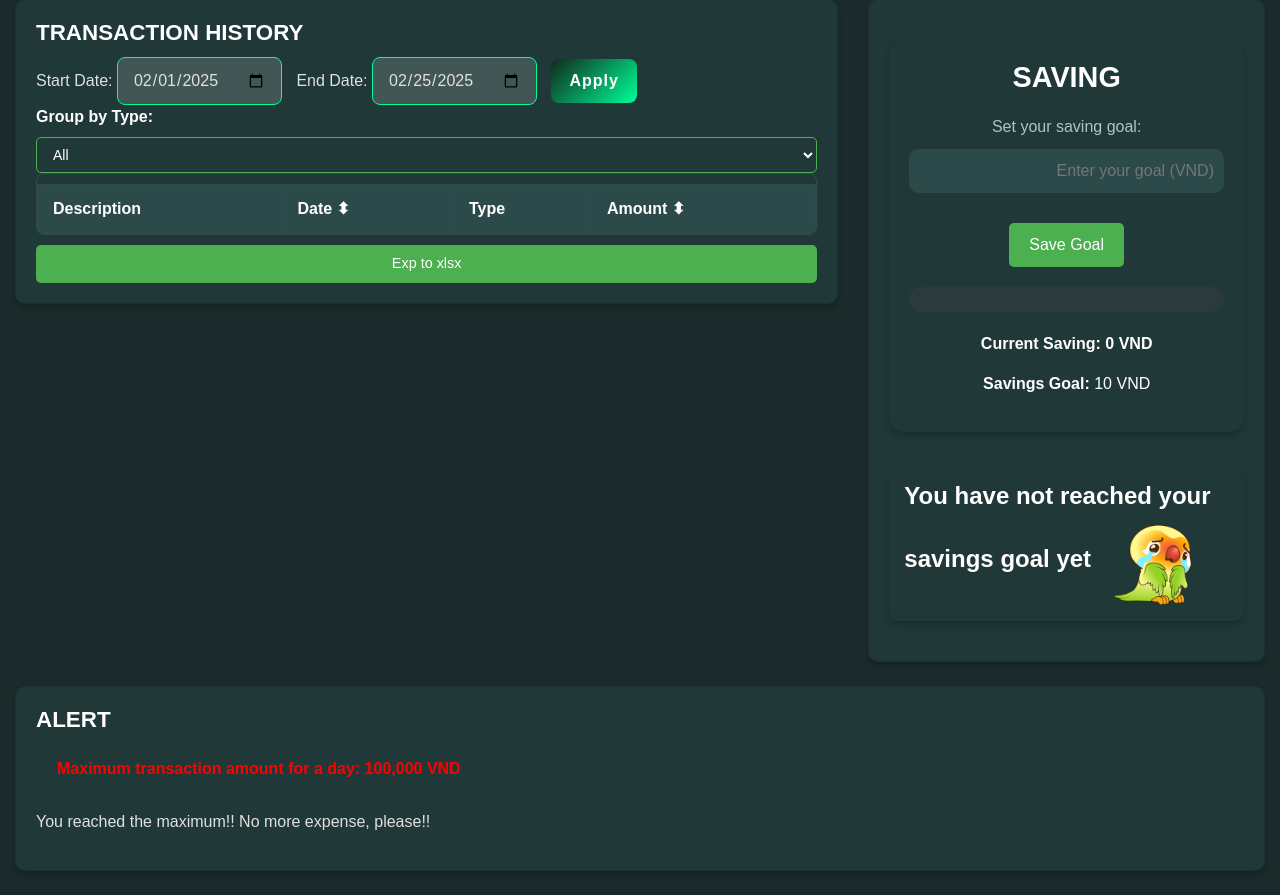
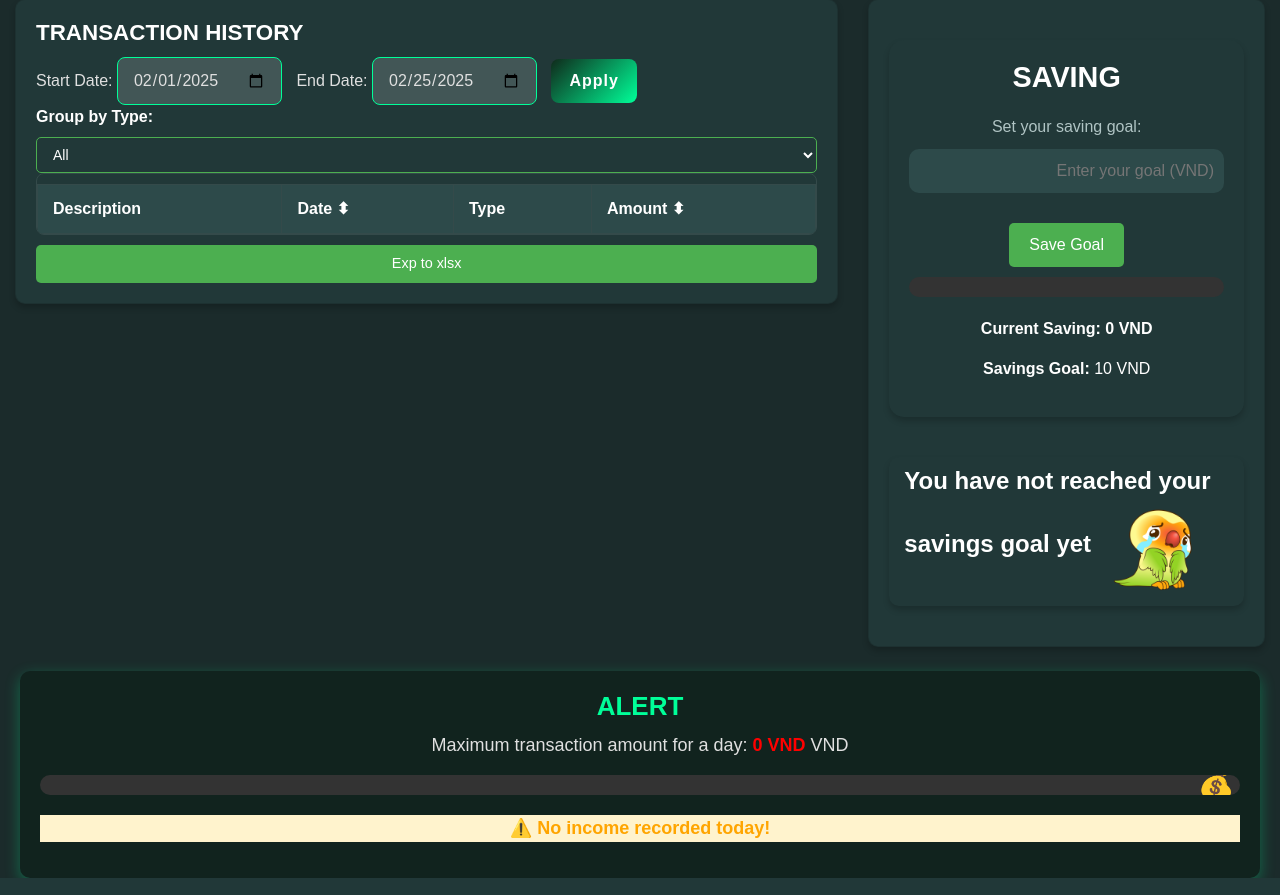
Before and after one commit to LinhHaTranNha/EXPENSE-MANAGEMENT, a Flask app: page /fin_dashboard in a window 1280 px wide. Shown: the part 407-1302 px from the top of the page. Run offline with Flask 3, Linux system fonts and the light colour scheme; a user stored in the database is signed in; tables that the repository leaves empty hold one stand-in row (values such as "Sample post"); lists and menus that the app fills with data are empty.

Commit message:
update add_trans

```diff
--- a/app.py
+++ b/app.py
@@ -4,7 +4,7 @@ from models import User, Expense, Transaction, Category, Goal
 from forms import LoginForm, RegisterForm, TransactionForm, ExpenseForm
 from flask_login import LoginManager, login_user, logout_user, login_required, UserMixin, current_user
 from datetime import datetime, timedelta
-from sqlalchemy import extract
+from sqlalchemy import func, cast, Date, extract
 
 app.config['SECRET_KEY'] = 'linh31052004'
 
@@ -209,6 +209,30 @@ def fin_dashboard():
         "values": list(category_summary.values())  # Tổng chi tiêu từng danh mục
     }
 
+    today = datetime.today().date()
+
+    # 🟢 Tính tổng thu nhập (income) trong ngày (Mức tối đa)
+    total_income_today = db.session.query(func.sum(Transaction.transaction_amount)).filter(
+        Transaction.user_id == current_user.id,
+        Transaction.transaction_type == "income",
+        cast(Transaction.transaction_date, Date) == today
+    ).scalar() or 0  # Nếu None, gán 0
+
+    # 🟢 Tính tổng chi tiêu (expense) trong ngày (Mức đã tiêu)
+    total_expense_today = db.session.query(func.sum(Transaction.transaction_amount)).filter(
+        Transaction.user_id == current_user.id,
+        Transaction.transaction_type == "expense",
+        cast(Transaction.transaction_date, Date) == today
+    ).scalar() or 0  # Nếu None, gán 0
+
+     # ✅ Chuyển Expense thành số dương nếu cần
+    total_expense_today = abs(total_expense_today)
+
+    # 🛑 Tính số tiền vượt quá (nếu có)
+    over_limit_amount = max(0, total_expense_today - total_income_today)
+
+    print(f"DEBUG: Income Today = {total_income_today}, Expense Today = {total_expense_today}, Over Limit = {over_limit_amount}")
+
     return render_template(
         "fin_dashboard.html",
         revenue_data=revenue_data,
@@ -217,7 +241,10 @@ def fin_dashboard():
         summary_data=summary_data,  # ✅ Gửi dữ liệu xuống frontend
         labels=days,
         selected_start_date=start_date.strftime("%Y-%m-%d"),
-        selected_end_date=end_date.strftime("%Y-%m-%d")
+        selected_end_date=end_date.strftime("%Y-%m-%d"),
+        total_income_today=total_income_today,
+        total_expense_today=total_expense_today,
+        over_limit_amount=over_limit_amount  # Gửi số tiền vượt quá xuống frontend
     )
 
 
--- a/static/css/fin_dashboard.css
+++ b/static/css/fin_dashboard.css
@@ -338,3 +338,83 @@ button.apply-btn:hover {
       margin-bottom: 10px; /* Tạo khoảng cách giữa các phần tử trên mobile */
   }
 }
+
+
+/* 📌 Tổng quan Alert Card */
+.alert-container {
+  background-color: #11231e;
+  padding: 20px;
+  border-radius: 10px;
+  text-align: center;
+  box-shadow: 0px 5px 15px rgba(0, 255, 153, 0.3);
+  color: #fff;
+  width: 100%;
+  margin: auto;
+  width: 100%;
+  margin: 0 20px;
+}
+
+/* 📌 Tiêu đề */
+.alert-container h2 {
+  font-size: 26px;
+  color: #00ff99;
+  margin-bottom: 10px;
+}
+
+/* 📌 Mô tả mức chi tiêu */
+.alert-text {
+  font-size: 18px;
+  color: #e0e0e0;
+}
+
+.alert-text span {
+  color: red;
+  font-weight: bold;
+}
+
+/* 📌 Thanh progress */
+.progress-container {
+  width: 100%;
+  height: 20px;
+  background-color: #333;
+  border-radius: 10px;
+  margin-top: 10px;
+  position: relative;
+  overflow: hidden;
+}
+
+.progress-bar {
+  height: 100%;
+  width: 0%;
+  /* background-color: #00ff99; Mặc định xanh */
+  border-radius: 10px;
+  transition: width 0.5s ease-in-out;
+}
+
+/* 📌 Icon đồng xu */
+.coin-icon {
+  position: absolute;
+  right: 5px;
+  top: -15px;
+  font-size: 30px;
+}
+
+/* 📌 Cảnh báo khi chi tiêu vượt quá giới hạn */
+.alert-warning {
+  font-size: 18px;
+  font-weight: bold;
+  color: red;
+  display: none;
+  margin-top: 10px;
+}
+
+
+/* 📌 Cảnh báo vượt mức */
+.alert-exceed {
+  font-size: 18px;
+  font-weight: bold;
+  color: red;
+  display: none;
+  margin-top: 10px;
+  text-align: center;
+}
--- a/templates/fin_dashboard.html
+++ b/templates/fin_dashboard.html
@@ -141,19 +141,19 @@
         </div>
       </div>
 
-      <div class="col-12">
-        <div class="row">
-          <div class="col-12">
-            <!-- Alert card mb-4 mb-4 mb-4 -->
-            <div class="card mb-4">
-              <h2>ALERT</h2>
-              <p class="alert">
-                Maximum transaction amount for a day: 100,000 VND
-              </p>
-              <p>You reached the maximum!! No more expense, please!!</p>
-            </div>
-          </div>
+      <!-- ALERT  -->
+      <div class="alert-container">
+        <h2>ALERT</h2>
+        <p class="alert-text">
+          Maximum transaction amount for a day:
+          <span id="max-amount" style="color: red;">{{ total_income_today }}</span> VND
+        </p>
+        <div class="progress-container">
+          <div class="progress-bar" id="progress-bar"></div>
+          <span class="coin-icon">💰</span>
         </div>
+        <p id="alert-message" class="alert-warning"></p>
+        <p id="over-limit-message" class="alert-exceed" style="display: none;"></p> <!-- ✅ Chắc chắn có thẻ này -->
       </div>
     </div>
   </div>
@@ -341,6 +341,56 @@
     });
 
 
+    document.addEventListener("DOMContentLoaded", function () {
+      let maxAmountElement = document.getElementById("max-amount");
+      let progressBar = document.getElementById("progress-bar");
+      let alertMessage = document.getElementById("alert-message");
+      let overLimitMessage = document.getElementById("over-limit-message");
+
+      // 📌 Lấy dữ liệu từ Flask
+      let maxAmount = parseFloat("{{ total_income_today }}") || 0;
+      let currentExpense = parseFloat("{{ total_expense_today }}") || 0;
+      let overLimit = parseFloat("{{ over_limit_amount }}") || 0;
+
+      console.log(`DEBUG: Max = ${maxAmount}, Expense = ${currentExpense}, Over Limit = ${overLimit}`);
+
+      // 📌 Cập nhật số tiền tối đa (income của ngày)
+      maxAmountElement.textContent = maxAmount.toLocaleString("en-US") + " VND";
+
+      // 📌 Tính phần trăm chi tiêu
+      let expensePercent = maxAmount > 0 ? (currentExpense / maxAmount) * 100 : 0;
+
+      // 📌 Cập nhật thanh progress
+      progressBar.style.width = Math.min(expensePercent, 100) + "%";
+
+      // 📌 Nếu không có income, ẩn progress bar và hiển thị thông báo khác
+      if (maxAmount === 0) {
+        progressBar.style.display = "none";
+        alertMessage.textContent = "⚠️ No income recorded today!";
+        alertMessage.style.display = "block";
+        alertMessage.style.color = "orange";
+        overLimitMessage.style.display = "none";
+      } else if (currentExpense >= maxAmount) {
+        progressBar.style.backgroundColor = "red"; // Thanh đỏ cảnh báo
+        alertMessage.textContent = "⚠️ You reached the maximum!! No more expense, please!!";
+        alertMessage.style.display = "block";
+
+        // 📌 Hiển thị số tiền vượt quá (nếu có)
+        if (overLimit > 0) {
+          overLimitMessage.textContent = `🔥 You exceeded the limit by ${overLimit.toLocaleString("en-US")} VND!`;
+          overLimitMessage.style.color = "red";
+          overLimitMessage.style.fontWeight = "bold";
+          overLimitMessage.style.display = "block";
+        } else {
+          overLimitMessage.style.display = "none";
+        }
+      } else {
+        progressBar.style.backgroundColor = "#00ff99"; // Màu xanh nếu chưa vượt mức
+        alertMessage.style.display = "none";
+        overLimitMessage.style.display = "none";
+      }
+    });
+
   </script>
 
 
```
